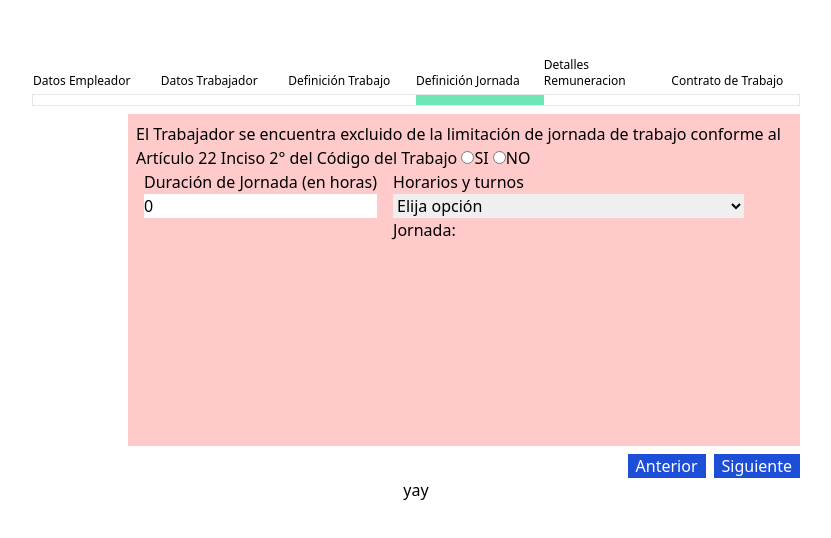
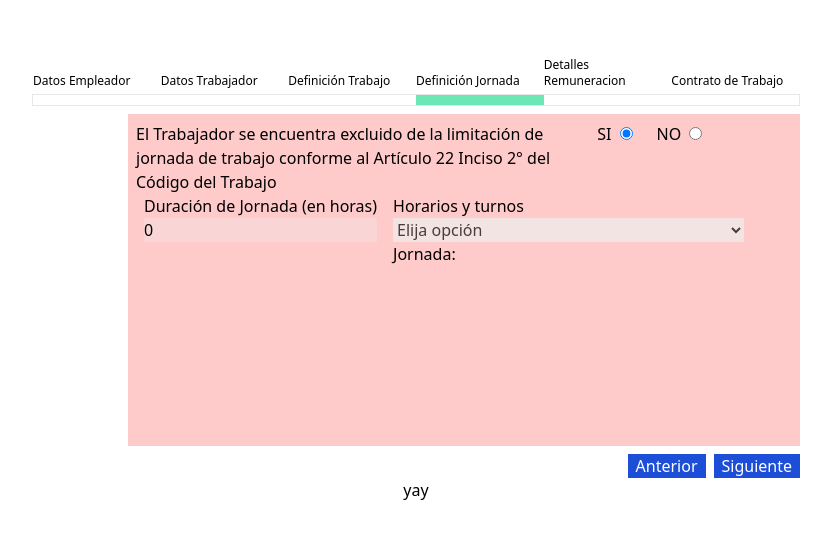
Before and after one commit to jorgemunozc/contratos-trabajo, a Vue app: page /contrato-trabajo/4 in a window 1280 px wide. Shown: the part 102-640 px from the top of the page, without its empty margins (224-1055 px from the left). Built offline with nearby package versions, Linux system fonts and the light colour scheme.

Commit message:
Agregado texto cuando jornada no es ordinaria

```diff
--- a/src/views/FormDatosJornada.vue
+++ b/src/views/FormDatosJornada.vue
@@ -1,26 +1,46 @@
 <template>
   <div class="form overflow-y-auto content-start">
-    <div>
-      <label for="jornadaExenta">
+    <div class="flex gap-x-4">
+      <label
+        for="jornadaEspecial"
+        class="w-2/3"
+      >
         El Trabajador se encuentra excluido de la limitación de jornada de trabajo conforme al Artículo 22
         Inciso 2° del Código del Trabajo
       </label>
-      <input
-        type="radio"
-        name="jornadaExtra"
-        value="1"
-      >SI
-      <input
-        type="radio"
-        name="jornadaExtra"
-        value="0"
-      >NO
+      <div>
+        <label
+          for="si"
+          class="mx-2"
+        >SI</label>
+        <input
+          id="si"
+          v-model="jornadaEspecial"
+          type="radio"
+          name="jornadaEspecial"
+          :value="true"
+        >
+      </div>
+      <div>
+        <label
+          for="no"
+          class="mx-2"
+        >NO</label>
+        <input
+          id="no"
+          v-model="jornadaEspecial"
+          type="radio"
+          name="jornadaEspecial"
+          :value="false"
+        >
+      </div>
     </div>
     <div class="input-field">
       <label for="duracionJornada">Duración de Jornada (en horas)</label>
       <input
         v-model="horasJornada"
         type="number"
+        :disabled="jornadaEspecial"
       >
     </div>
     <div class="input-field">
@@ -28,6 +48,7 @@
       <select
         v-model="jornada"
         name="tipoJornada"
+        :disabled="jornadaEspecial"
       >
         <option value="">
           Elija opción
@@ -73,7 +94,7 @@
 </template>
 
 <script lang="ts">
-import { computed, defineComponent } from 'vue'
+import { computed, defineComponent, ref, watch } from 'vue'
 import TablaHorario from '@/components/TablaHorario.vue'
 import store from '@/store/contrato'
 import * as Enums from '@/enums'
@@ -84,6 +105,8 @@ export default defineComponent({
   },
   setup() {
     const turno = Enums.Turno
+
+    const jornadaEspecial = ref(store.esJornadaArticulo22())
     const jornada = computed<RotacionTurnos | ''>({
       get: () => {
        return store.obtenerTipoJornada()
@@ -100,12 +123,26 @@ export default defineComponent({
       }
     })
 
+    function resetearCampos() {
+      horasJornada.value = 0
+      jornada.value = ''
+    }
+
+    watch(
+      (jornadaEspecial),
+      (esJornadaEspecial) => {
+        if (esJornadaEspecial) {
+          resetearCampos()
+        }
+      }
+    )
     store.obtenerTipoJornada()
     return {
       jornada,
       horasJornada,
       turno,
-      Enums
+      Enums,
+      jornadaEspecial
     }
   }
 })
```
